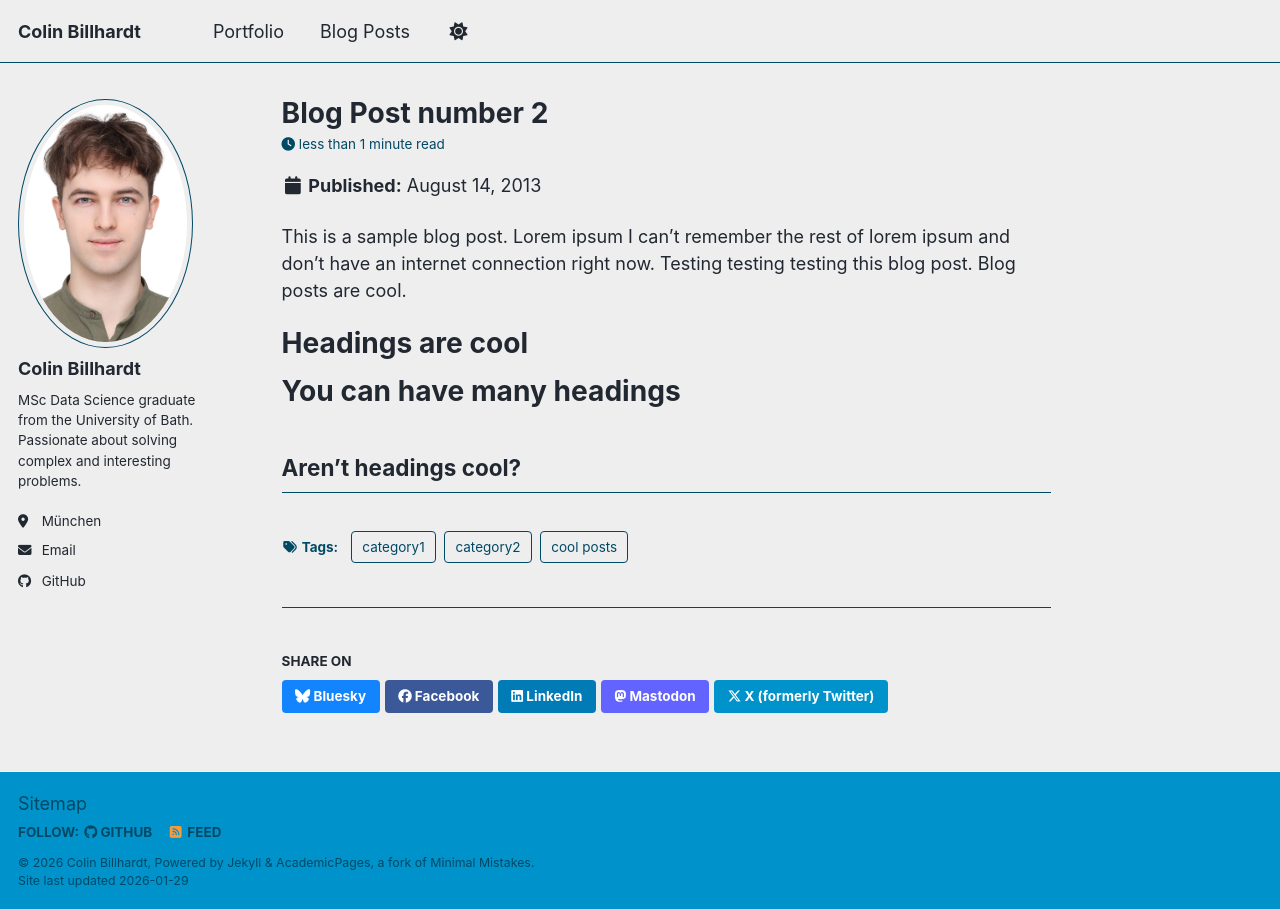
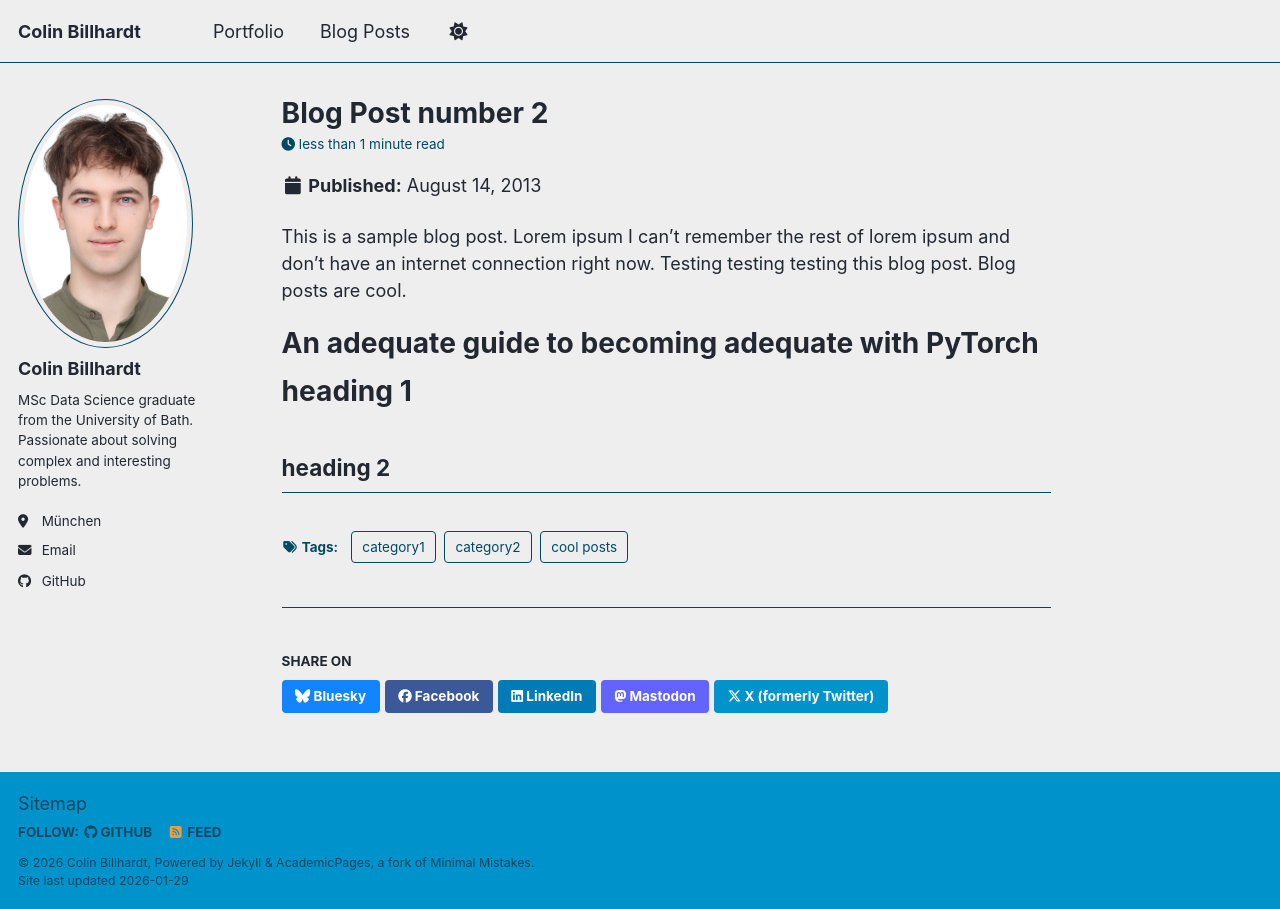
Before and after one commit to Colin-B-Billhardt/Colin-B-Billhardt.github.io, a Jekyll site: the page built from _posts/2013-08-14-blog-post-2.md, in a window 1280 px wide. Built offline with Jekyll 4.4.1, drawn with Linux system fonts in a browser that asks for light colours; a script bundle is joined from its source files by our own code; library files that are not in the unit come from our copies.

Commit message:
quick blog post edit to test functionality

```diff
--- a/_posts/2013-08-14-blog-post-2.md
+++ b/_posts/2013-08-14-blog-post-2.md
@@ -10,11 +10,11 @@ tags:
 
 This is a sample blog post. Lorem ipsum I can't remember the rest of lorem ipsum and don't have an internet connection right now. Testing testing testing this blog post. Blog posts are cool.
 
-Headings are cool
+An adequate guide to becoming adequate with PyTorch
 ======
 
-You can have many headings
+heading 1
 ======
 
-Aren't headings cool?
+heading 2
 ------
```
